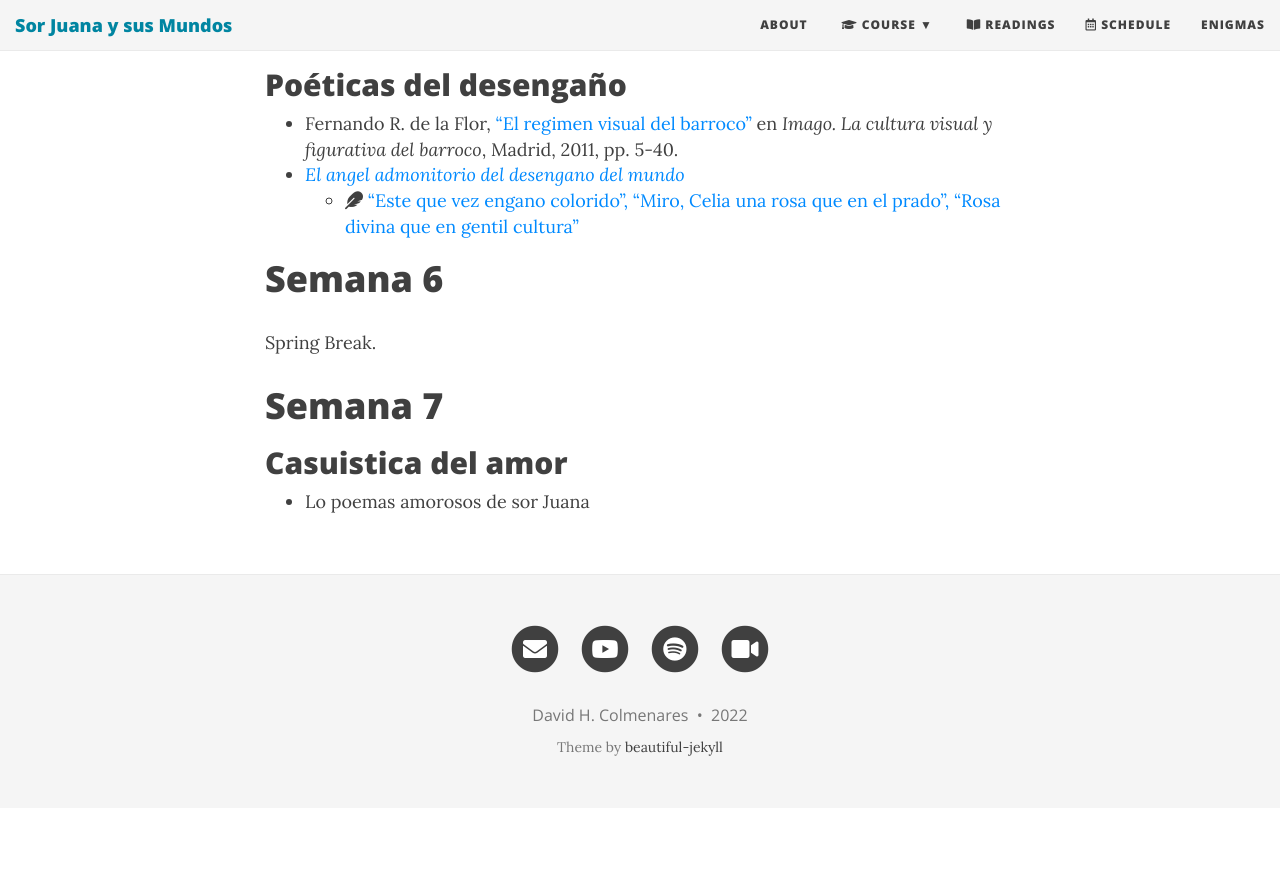
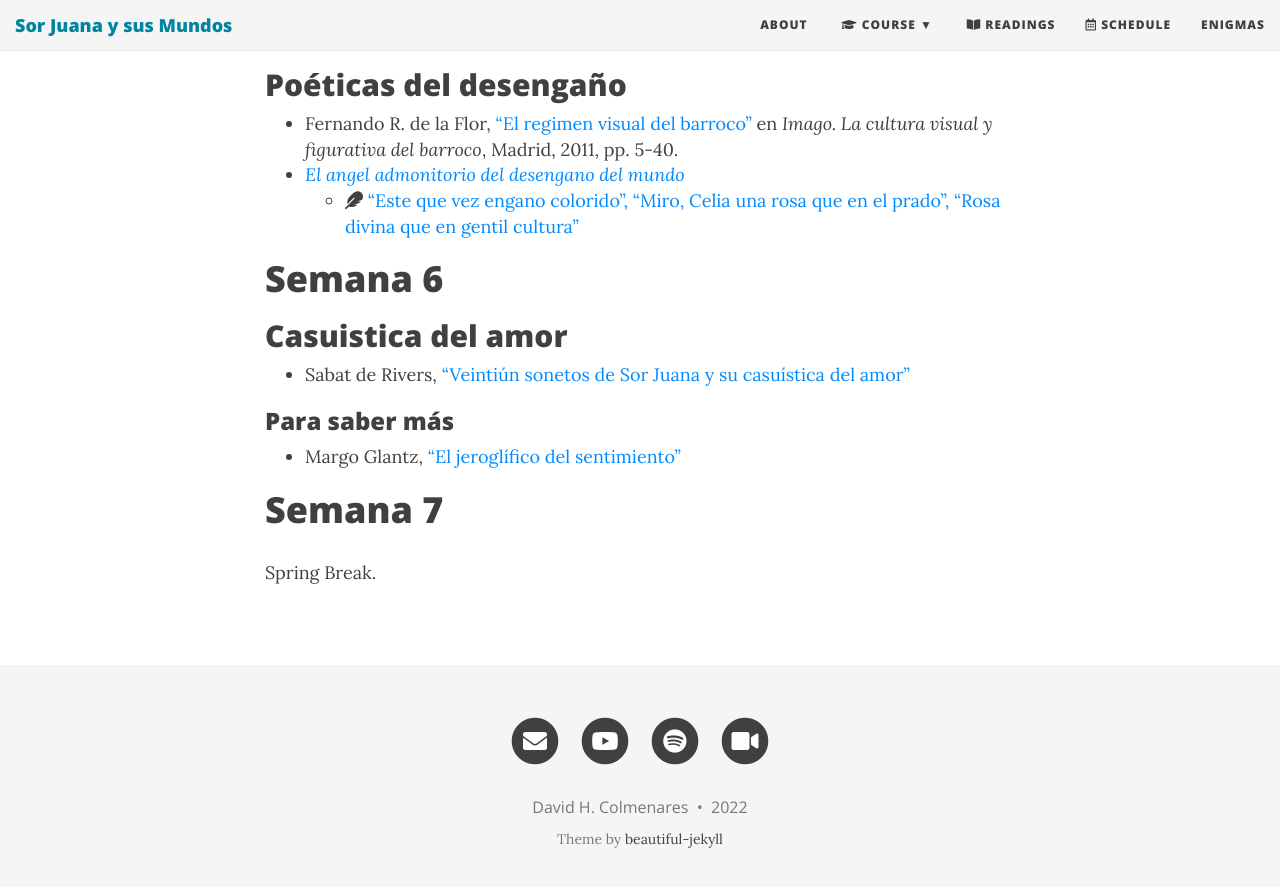
Before and after one commit to Hipomenes/sorjuana, a Jekyll site: the page built from syllabus.md, in a window 1280 px wide and 900 px high, scrolled down 2470 px. Shown: the top 887 px of the window. Built offline with Jekyll 4.4.1, drawn with Linux system fonts in a browser that asks for light colours; nearby versions of some CDN libraries; before the commit the page ends 3278 px from its top, so only the background shows below that; some of the changed text lies outside the part shown.

Commit message:
Update syllabus.md

```diff
--- a/syllabus.md
+++ b/syllabus.md
@@ -66,10 +66,14 @@ bigimg: http://www.ilovelibraries.org/sites/default/files/palafoxianazoom.png
     - <i class="fas fa-feather"></i> ["Este que vez engano colorido", "Miro, Celia una rosa que en el prado", "Rosa divina que en gentil cultura"](https://bushare-my.sharepoint.com/:b:/g/personal/dhcg_bu_edu/EfHOfEAKFQtLjlYW0BU3UoABbrrWE0_uJwpqQY4FkQbByg?e=uL9HWR)
 
 # Semana 6
+## Casuistica del amor
+
+- Sabat de Rivers, ["Veintiún sonetos de Sor Juana y su casuística del amor"](https://bushare-my.sharepoint.com/:b:/g/personal/dhcg_bu_edu/EZIUJq7JskxMiyE9bE_2qe8BoKe04YjmcFfZ8wHR_Vaw8A?e=dR7xsQ)
+
+### Para saber más
+
+- Margo Glantz, ["El jeroglífico del sentimiento"](https://bushare-my.sharepoint.com/:b:/g/personal/dhcg_bu_edu/ESWRad1VBT5Jko1dl1kw-WgBk1w3g7uphW-KH7amPcUzgg?e=CqcCZ0)
+
+# Semana 7
 
 Spring Break.
-
-# Semana 7
-## Casuistica del amor
-
-- Lo poemas amorosos de sor Juana
```
